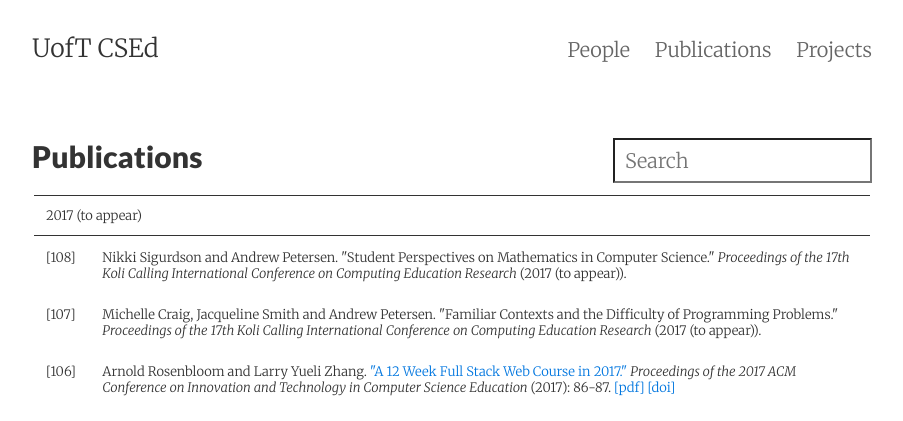
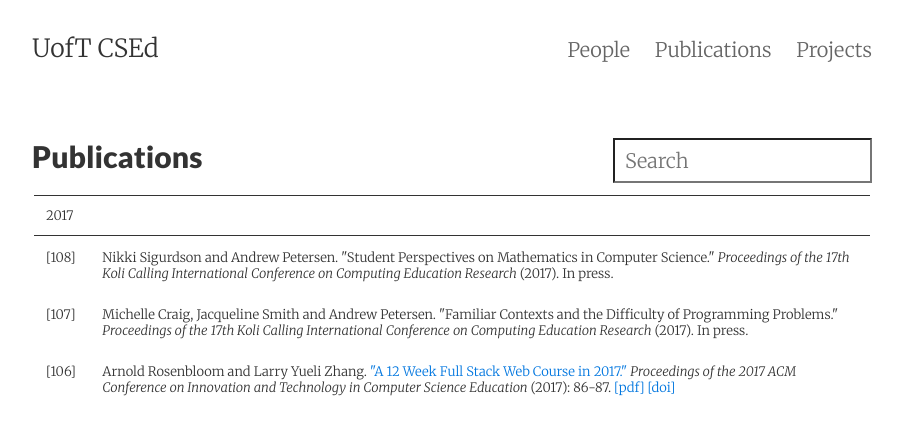
Before and after one commit to uoftcsed/uoftcsed.github.io, a Jekyll site: the page built from pubs.md, in a window 1280 px wide and 900 px high. Shown: the top 421 px of the window, without its empty margins (188-1091 px from the left). Built offline with Jekyll 4.4.1, drawn with Linux system fonts in a browser that asks for light colours; nearby versions of some CDN libraries.

Commit message:
Clarifying -- in press

```diff
--- a/_pubs/bibs/Craig.bib
+++ b/_pubs/bibs/Craig.bib
@@ -3,9 +3,10 @@
  title = {Familiar Contexts and the Difficulty of Programming Problems},
  booktitle = {Proceedings of the 17th Koli Calling International Conference on Computing Education Research},
  series = {Koli Calling '17},
- year = {2017 (to appear)},
+ year = {2017},
  numpages = {5},
  publisher = {ACM},
+ comment = {In press.},
 }
 
 @inproceedings{07Dewey17,
--- a/_pubs/bibs/Petersen.bib
+++ b/_pubs/bibs/Petersen.bib
@@ -3,7 +3,7 @@ inproceedings{11Craig17,
  title = {Familiar Contexts and the Difficulty of Programming Problems},
  booktitle = {Proceedings of the 17th Koli Calling International Conference on Computing Education Research},
  series = {Koli Calling '17},
- year = {2017 (to appear)},
+ year = {2017},
  numpages = {5},
  publisher = {ACM},
 }
@@ -13,9 +13,10 @@ inproceedings{11Craig17,
  title = {Student Perspectives on Mathematics in Computer Science},
  booktitle = {Proceedings of the 17th Koli Calling International Conference on Computing Education Research},
  series = {Koli Calling '17},
- year = {2017 (to appear)},
+ year = {2017},
  numpages = {10},
  publisher = {ACM},
+ comment = {In press.},
 }
 
 @inproceedings{07Denny17,
--- a/_pubs/bibs/Smith.bib
+++ b/_pubs/bibs/Smith.bib
@@ -3,7 +3,7 @@ inproceedings{11Craig17,
  title = {Familiar Contexts and the Difficulty of Programming Problems},
  booktitle = {Proceedings of the 17th Koli Calling International Conference on Computing Education Research},
  series = {Koli Calling '17},
- year = {2017 (to appear)},
+ year = {2017},
  numpages = {5},
  publisher = {ACM},
 }
--- a/pubs.md
+++ b/pubs.md
@@ -7,11 +7,13 @@ tags: publications
 ---
 
 <table id="pubs" class="result">
-<tr><td colspan="2" class="sheader">2017 (to appear)</td></tr>
-<tr class="bibline"><td class="bibref"><a class="bibanchor" name="108"></a>[108]</td><td class="bibitem">Nikki Sigurdson and Andrew Petersen. "Student Perspectives on Mathematics in Computer Science." <i>Proceedings of the 17th Koli Calling International Conference on Computing Education Research </i>(2017 (to appear)).
-<span class="Z3988" title="ctx_ver=Z39.88-2004&amp;rft_val_fmt=info%3Aofi%2Ffmt%3Akev%3Amtx%3Abook&amp;rft.atitle=Student+Perspectives+on+Mathematics+in+Computer+Science&amp;rft.btitle=Proceedings+of+the+17th+Koli+Calling+International+Conference+on+Computing+Education+Research&amp;rft.genre=bookitem&amp;rft.pub=ACM&amp;rfr_id=info%3Asid%2F%3Abibs%2FCampbell.bib%3Bbibs%2FCheng.bib%3Bbibs%2FCraig.bib%3Bbibs%2FEasterbrook.bib%3Bbibs%2FEngels.bib%3Bbibs%2FEstrada.bib%3Bbibs%2FGries.bib%3Bbibs%2FHarrington.bib%3Bbibs%2FHeap.bib%3Bbibs%2FHorton.bib%3Bbibs%2FLiu.bib%3Bbibs%2FPatitsas.bib%3Bbibs%2FPetersen.bib%3Bbibs%2FPitt.bib%3Bbibs%2FReid.bib%3Bbibs%2FRosenbloom.bib%3Bbibs%2FSmith.bib%3Bbibs%2FTafliovich.bib%3Bbibs%2FZhang.bib%3Bbibs%2FZingaro.bib&amp;rft.date=2017+%28to+appear%29&amp;rft.au=Nikki+Sigurdson&amp;rft.au=Andrew+Petersen"></span> <span class="bibmenu"></span></td></tr>
-<tr class="bibline"><td class="bibref"><a class="bibanchor" name="107"></a>[107]</td><td class="bibitem">Michelle Craig, Jacqueline Smith and Andrew Petersen. "Familiar Contexts and the Difficulty of Programming Problems." <i>Proceedings of the 17th Koli Calling International Conference on Computing Education Research </i>(2017 (to appear)).
-<span class="Z3988" title="ctx_ver=Z39.88-2004&amp;rft_val_fmt=info%3Aofi%2Ffmt%3Akev%3Amtx%3Abook&amp;rft.atitle=Familiar+Contexts+and+the+Difficulty+of+Programming+Problems&amp;rft.btitle=Proceedings+of+the+17th+Koli+Calling+International+Conference+on+Computing+Education+Research&amp;rft.genre=bookitem&amp;rft.pub=ACM&amp;rfr_id=info%3Asid%2F%3Abibs%2FCampbell.bib%3Bbibs%2FCheng.bib%3Bbibs%2FCraig.bib%3Bbibs%2FEasterbrook.bib%3Bbibs%2FEngels.bib%3Bbibs%2FEstrada.bib%3Bbibs%2FGries.bib%3Bbibs%2FHarrington.bib%3Bbibs%2FHeap.bib%3Bbibs%2FHorton.bib%3Bbibs%2FLiu.bib%3Bbibs%2FPatitsas.bib%3Bbibs%2FPetersen.bib%3Bbibs%2FPitt.bib%3Bbibs%2FReid.bib%3Bbibs%2FRosenbloom.bib%3Bbibs%2FSmith.bib%3Bbibs%2FTafliovich.bib%3Bbibs%2FZhang.bib%3Bbibs%2FZingaro.bib&amp;rft.date=2017+%28to+appear%29&amp;rft.au=Michelle+Craig&amp;rft.au=Jacqueline+Smith&amp;rft.au=Andrew+Petersen"></span> <span class="bibmenu"></span></td></tr>
+<tr><td colspan="2" class="sheader">2017</td></tr>
+<tr class="bibline"><td class="bibref"><a class="bibanchor" name="108"></a>[108]</td><td class="bibitem">Nikki Sigurdson and Andrew Petersen. "Student Perspectives on Mathematics in Computer Science." <i>Proceedings of the 17th Koli Calling International Conference on Computing Education Research </i>(2017).
+In press.
+<span class="Z3988" title="ctx_ver=Z39.88-2004&amp;rft_val_fmt=info%3Aofi%2Ffmt%3Akev%3Amtx%3Abook&amp;rft.atitle=Student+Perspectives+on+Mathematics+in+Computer+Science&amp;rft.btitle=Proceedings+of+the+17th+Koli+Calling+International+Conference+on+Computing+Education+Research&amp;rft.genre=bookitem&amp;rft.pub=ACM&amp;rfr_id=info%3Asid%2F%3Abibs%2FCampbell.bib%3Bbibs%2FCheng.bib%3Bbibs%2FCraig.bib%3Bbibs%2FEasterbrook.bib%3Bbibs%2FEngels.bib%3Bbibs%2FEstrada.bib%3Bbibs%2FGries.bib%3Bbibs%2FHarrington.bib%3Bbibs%2FHeap.bib%3Bbibs%2FHorton.bib%3Bbibs%2FLiu.bib%3Bbibs%2FPatitsas.bib%3Bbibs%2FPetersen.bib%3Bbibs%2FPitt.bib%3Bbibs%2FReid.bib%3Bbibs%2FRosenbloom.bib%3Bbibs%2FSmith.bib%3Bbibs%2FTafliovich.bib%3Bbibs%2FZhang.bib%3Bbibs%2FZingaro.bib&amp;rft.date=2017&amp;rft.au=Nikki+Sigurdson&amp;rft.au=Andrew+Petersen"></span> <span class="bibmenu"></span></td></tr>
+<tr class="bibline"><td class="bibref"><a class="bibanchor" name="107"></a>[107]</td><td class="bibitem">Michelle Craig, Jacqueline Smith and Andrew Petersen. "Familiar Contexts and the Difficulty of Programming Problems." <i>Proceedings of the 17th Koli Calling International Conference on Computing Education Research </i>(2017).
+In press.
+<span class="Z3988" title="ctx_ver=Z39.88-2004&amp;rft_val_fmt=info%3Aofi%2Ffmt%3Akev%3Amtx%3Abook&amp;rft.atitle=Familiar+Contexts+and+the+Difficulty+of+Programming+Problems&amp;rft.btitle=Proceedings+of+the+17th+Koli+Calling+International+Conference+on+Computing+Education+Research&amp;rft.genre=bookitem&amp;rft.pub=ACM&amp;rfr_id=info%3Asid%2F%3Abibs%2FCampbell.bib%3Bbibs%2FCheng.bib%3Bbibs%2FCraig.bib%3Bbibs%2FEasterbrook.bib%3Bbibs%2FEngels.bib%3Bbibs%2FEstrada.bib%3Bbibs%2FGries.bib%3Bbibs%2FHarrington.bib%3Bbibs%2FHeap.bib%3Bbibs%2FHorton.bib%3Bbibs%2FLiu.bib%3Bbibs%2FPatitsas.bib%3Bbibs%2FPetersen.bib%3Bbibs%2FPitt.bib%3Bbibs%2FReid.bib%3Bbibs%2FRosenbloom.bib%3Bbibs%2FSmith.bib%3Bbibs%2FTafliovich.bib%3Bbibs%2FZhang.bib%3Bbibs%2FZingaro.bib&amp;rft.date=2017&amp;rft.au=Michelle+Craig&amp;rft.au=Jacqueline+Smith&amp;rft.au=Andrew+Petersen"></span> <span class="bibmenu"></span></td></tr>
 <tr class="bibline"><td class="bibref"><a class="bibanchor" name="106"></a>[106]</td><td class="bibitem">Arnold Rosenbloom and Larry Yueli Zhang.  <a href="http://doi.acm.org/10.1145/3059009.3072977">"A 12 Week Full Stack Web Course in 2017." </a><i>Proceedings of the 2017 ACM Conference on Innovation and Technology in Computer Science Education </i>(2017): 86-87.
 <span class="Z3988" title="ctx_ver=Z39.88-2004&amp;rft_val_fmt=info%3Aofi%2Ffmt%3Akev%3Amtx%3Abook&amp;rft.atitle=A+12+Week+Full+Stack+Web+Course+in+2017&amp;rft.btitle=Proceedings+of+the+2017+ACM+Conference+on+Innovation+and+Technology+in+Computer+Science+Education&amp;rft.genre=bookitem&amp;rft.pub=ACM&amp;rft_id=http%3A%2F%2Fdoi.acm.org%2F10.1145%2F3059009.3072977&amp;rfr_id=info%3Asid%2F%3Abibs%2FCampbell.bib%3Bbibs%2FCheng.bib%3Bbibs%2FCraig.bib%3Bbibs%2FEasterbrook.bib%3Bbibs%2FEngels.bib%3Bbibs%2FEstrada.bib%3Bbibs%2FGries.bib%3Bbibs%2FHarrington.bib%3Bbibs%2FHeap.bib%3Bbibs%2FHorton.bib%3Bbibs%2FLiu.bib%3Bbibs%2FPatitsas.bib%3Bbibs%2FPetersen.bib%3Bbibs%2FPitt.bib%3Bbibs%2FReid.bib%3Bbibs%2FRosenbloom.bib%3Bbibs%2FSmith.bib%3Bbibs%2FTafliovich.bib%3Bbibs%2FZhang.bib%3Bbibs%2FZingaro.bib&amp;rft.date=2017&amp;rft.au=Arnold+Rosenbloom&amp;rft.au=Larry+Yueli+Zhang"></span> <span class="bibmenu"><a href="http://doi.acm.org/10.1145/3059009.3072977">[pdf]</a> <a href="http://dx.doi.org/10.1145/3059009.3072977">[doi]</a></span></td></tr>
 <tr class="bibline"><td class="bibref"><a class="bibanchor" name="105"></a>[105]</td><td class="bibitem">Arnold Rosenbloom, Sadia Sharmin and Andrew Wang.  <a href="http://doi.acm.org/10.1145/3059009.3072980">"GIT: Pedagogy, Use and Administration in Undergraduate CS." </a><i>Proceedings of the 2017 ACM Conference on Innovation and Technology in Computer Science Education </i>(2017): 80-81.
```
